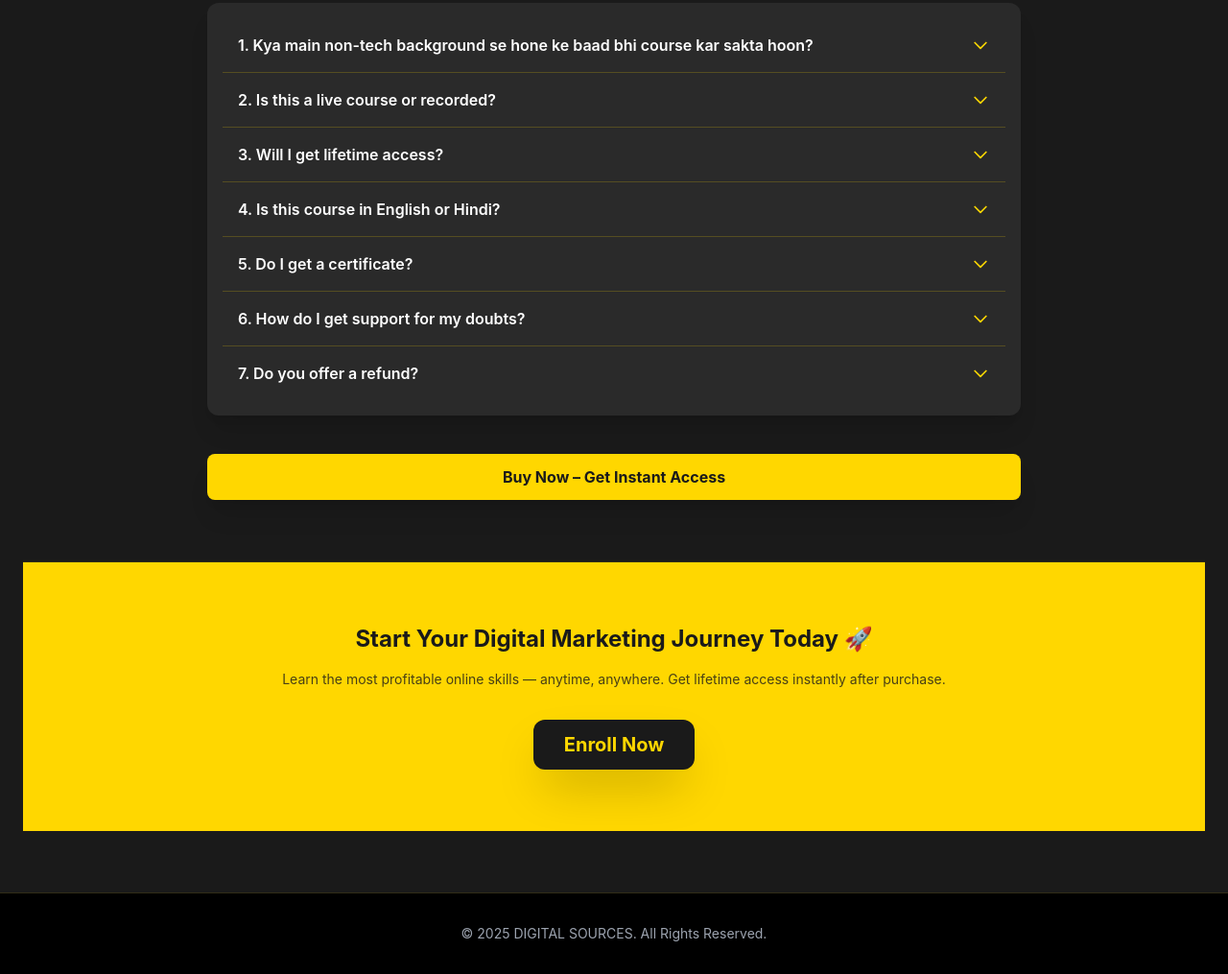
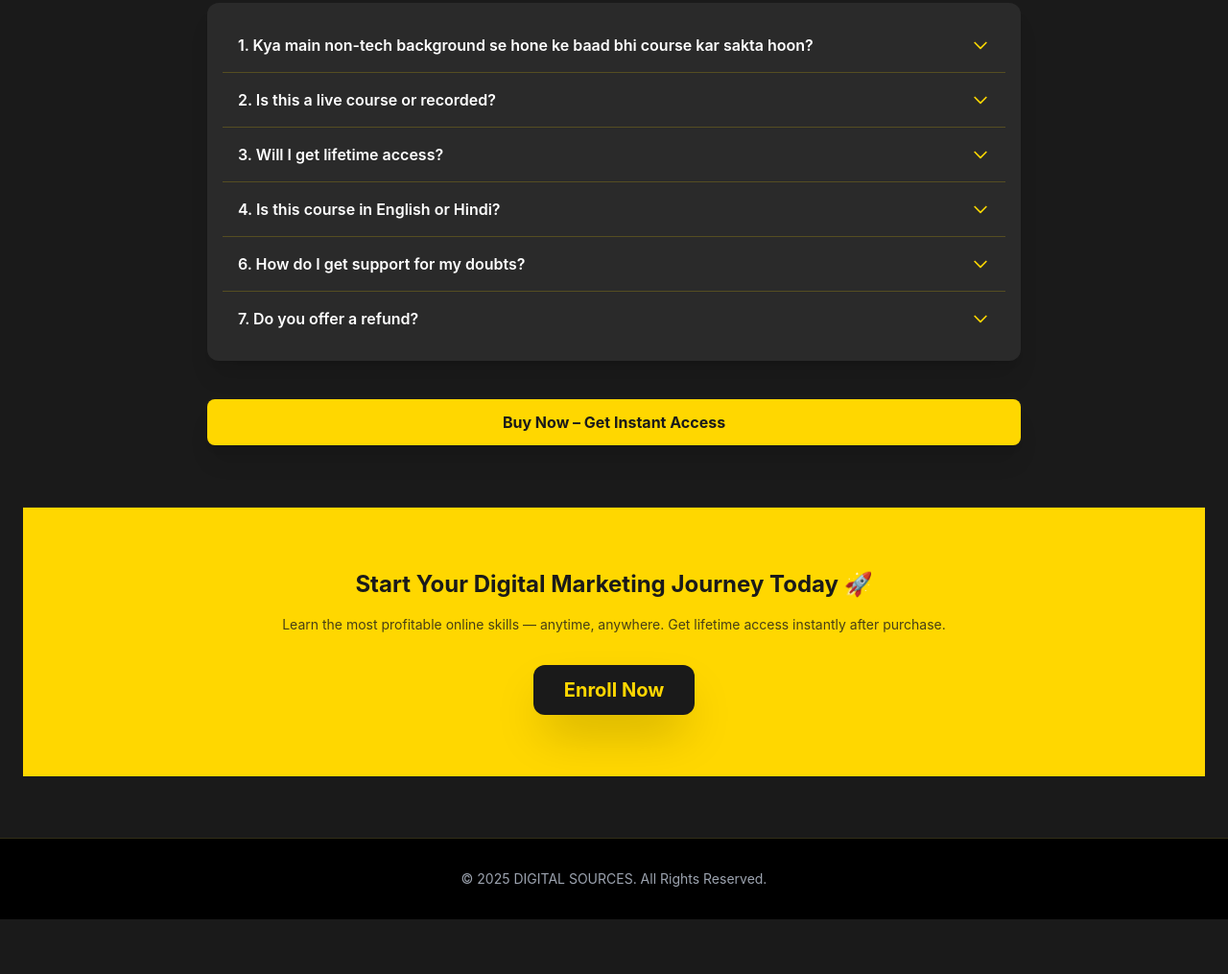
Before and after one commit to wasimauraa/digitalsources, a plain HTML site: page index.html in a window 1280 px wide. Shown: the part 6972-7987 px from the top of the page at 96% size. After the commit the page ends 7930 px from the top, so only its background shows below. Drawn offline with nearby package versions, Linux system fonts and the light colour scheme.

Commit message:
Update index.html

```diff
--- a/index.html
+++ b/index.html
@@ -833,17 +833,7 @@
                             <p>The course is in easy-to-understand Hindi + English mix (Hinglish).</p>
                         </div>
                     </div>
-                    <!-- FAQ 5 -->
-                    <div class="faq-item">
-                        <div class="faq-question flex justify-between items-center p-4">
-                            <span class="font-semibold text-dark-text">5. Do I get a certificate?</span>
-                            <svg class="w-5 h-5 text-primary-yellow rotate-arrow" fill="none" stroke="currentColor" viewBox="0 0 24 24" xmlns="http://www.w3.org/2000/svg"><path stroke-linecap="round" stroke-linejoin="round" stroke-width="2" d="M19 9l-7 7-7-7"></path></svg>
-                        </div>
-                        <div class="faq-answer text-[#f8f9fa]">
-                            <p>Yes, you’ll receive a Digital Safalta Certified Digital Marketer certificate after completion.</p>
-                        </div>
-                    </div>
-                     <!-- FAQ 6 -->
+                     <!-- FAQ 5 -->
                     <div class="faq-item">
                         <div class="faq-question flex justify-between items-center p-4">
                             <span class="font-semibold text-dark-text">6. How do I get support for my doubts?</span>
@@ -853,7 +843,7 @@
                             <p>You’ll get access to our exclusive WhatsApp support group for doubt-solving.</p>
                         </div>
                     </div>
-                     <!-- FAQ 7 -->
+                     <!-- FAQ 6 -->
                     <div class="faq-item">
                         <div class="faq-question flex justify-between items-center p-4">
                             <span class="font-semibold text-dark-text">7. Do you offer a refund?</span>
```
